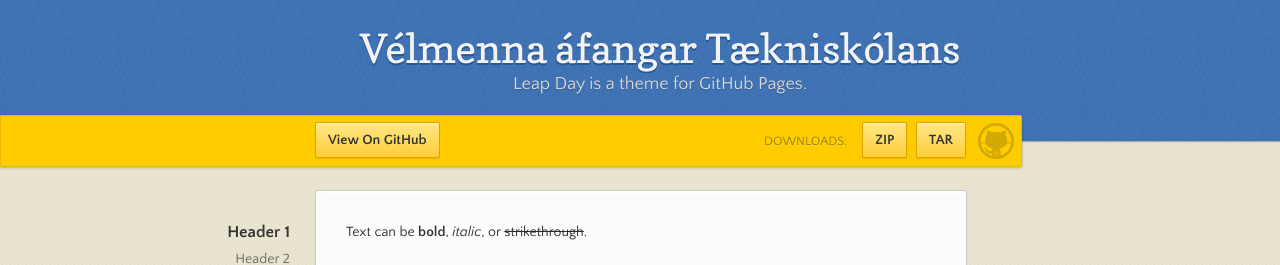
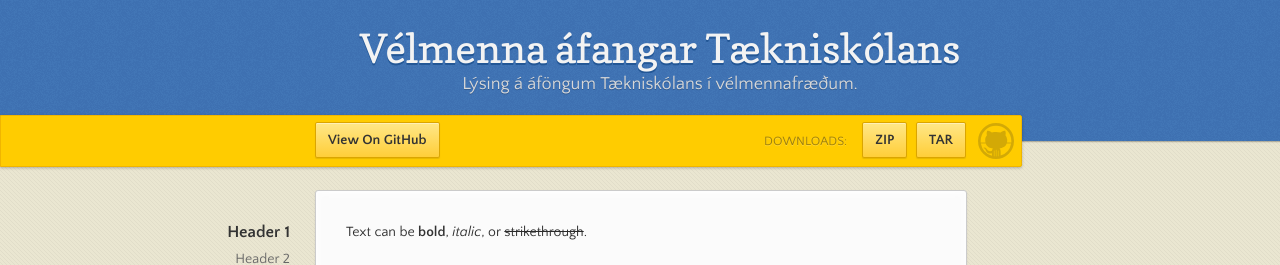
Before and after one commit to eirben/eirben.github.io, a Jekyll site: the page built from index.md, in a window 1280 px wide. Shown: the top 265 px of the page. Built offline with Jekyll 4.4.1, drawn with Linux system fonts in a browser that asks for light colours.

Commit message:
Breytti lýsingu

```diff
--- a/_config.yml
+++ b/_config.yml
@@ -1,5 +1,5 @@
 title: Vélmenna áfangar Tækniskólans
-description: Leap Day is a theme for GitHub Pages.
+description: Lýsing á áföngum Tækniskólans í vélmennafræðum.
 show_downloads: true
 google_analytics:
 theme: jekyll-theme-leap-day
```
